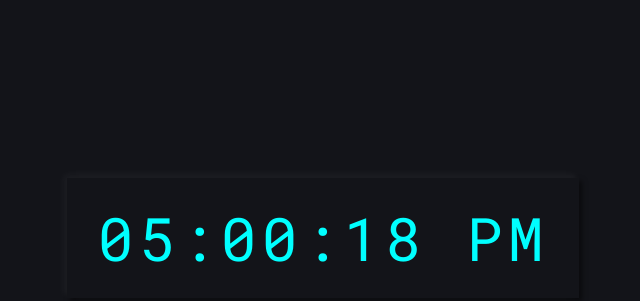
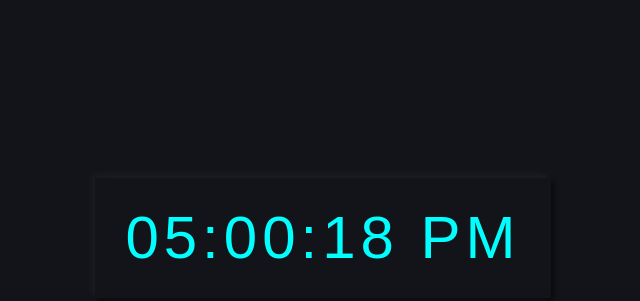
Before and after one commit to neonmanjs/time, a plain HTML site: page index.html in a window 1280 px wide. Shown: the part 162-463 px from the top of the page, without its empty margins (317-957 px from the left). Drawn offline with Linux system fonts and the light colour scheme.

Commit message:
Update index.html

```diff
--- a/index.html
+++ b/index.html
@@ -4,7 +4,7 @@
     <meta charset="utf-8">
     <title>Neumorphic Digital Clock</title>
     <style>
-@import url('https://fonts.googleapis.com/css2?family=Roboto+Mono&display=swap');
+@import url('https://fonts.googleapis.com/css2?family=Inconsolata&display=swap');
 *{
   margin: 0;
   padding: 0;
@@ -32,7 +32,7 @@ body{
   font-size: 60px;
   color: cyan;
   letter-spacing: 5px;
-  font-family: 'Roboto Mono', sans-serif;
+  font-family: 'Inconolata', sans-serif;
 }
 </style>
   </head>
```
